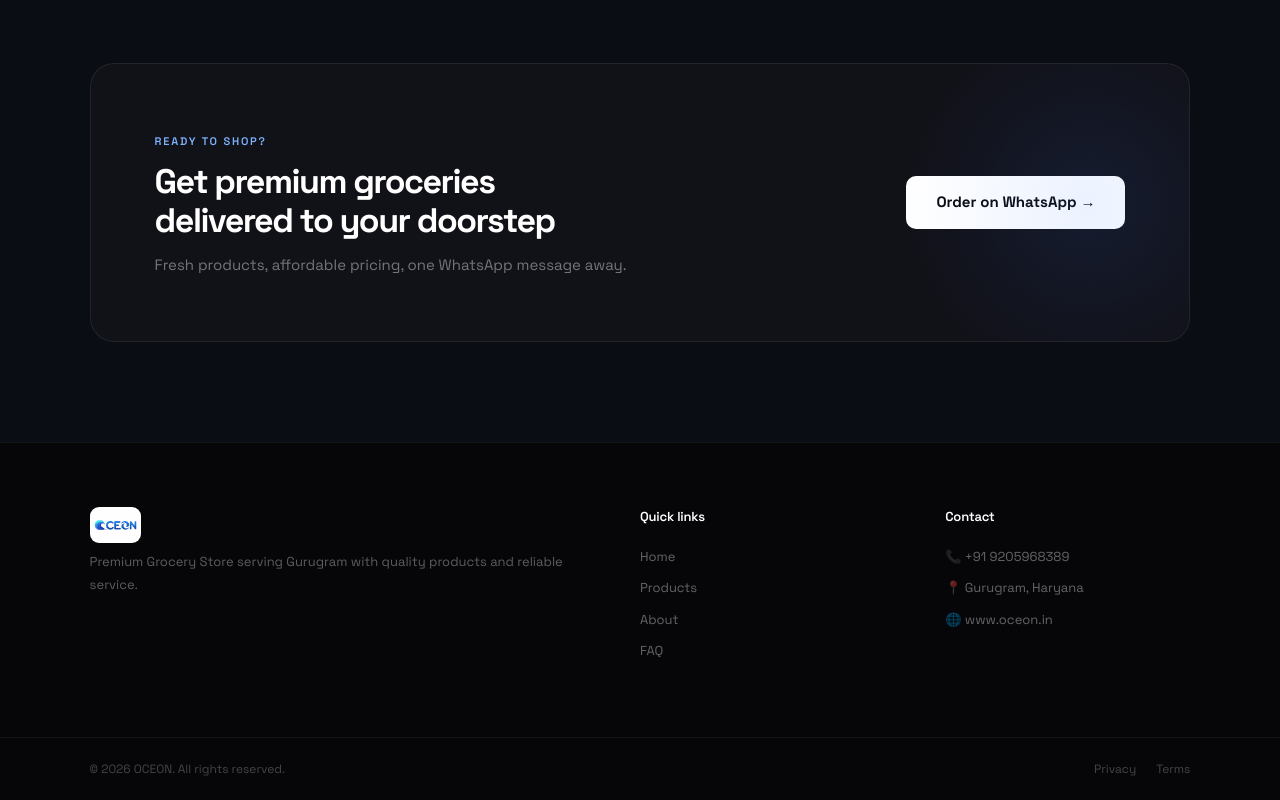
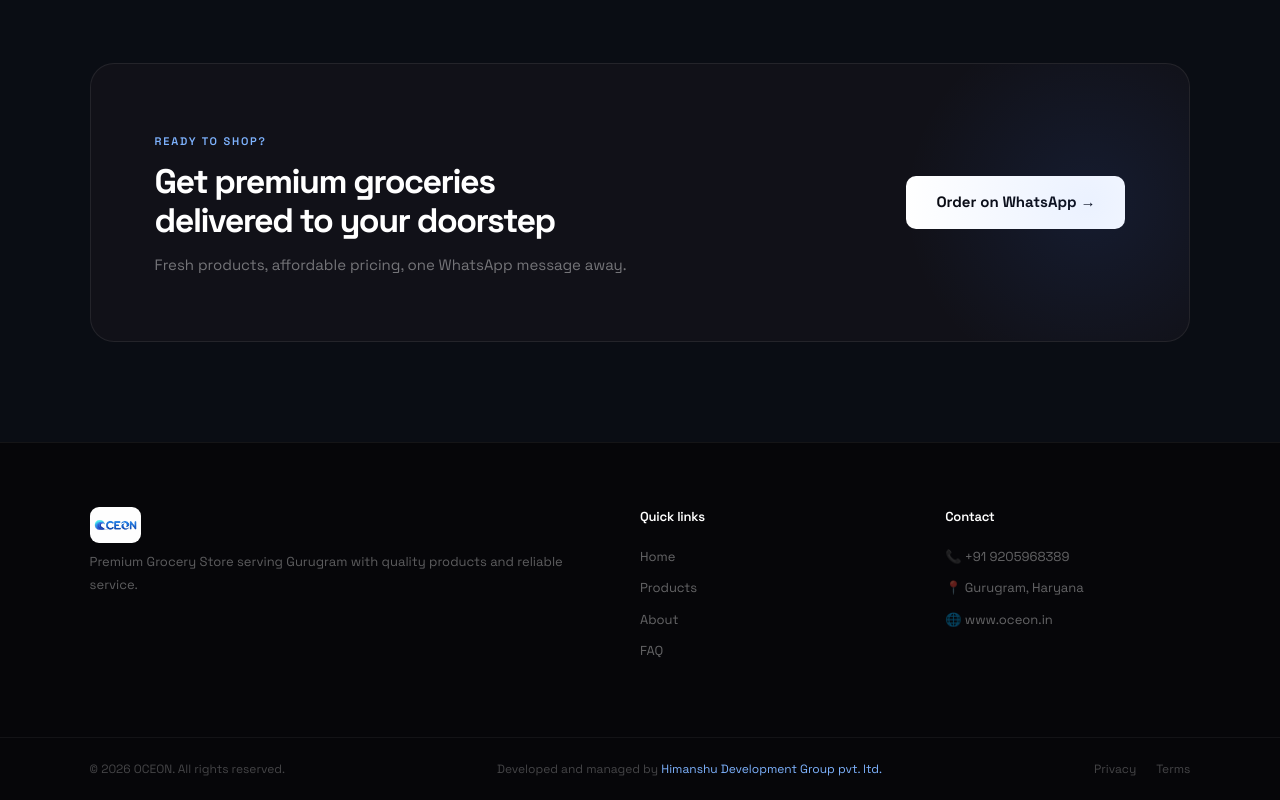
Before and after one commit to himanshu0072/oceon, a React (Create React App) app in the folder frontend/: page / in a window 1280 px wide. Shown: the part 4073-4873 px from the top of the page. Built offline with nearby package versions, Linux system fonts and the light colour scheme; no server answers.

Commit message:
Firm Added

```diff
--- a/frontend/src/pages/Home.js
+++ b/frontend/src/pages/Home.js
@@ -361,6 +361,18 @@
         </div>
         <div className="footerBottom">
           <span>© {new Date().getFullYear()} OCEON. All rights reserved.</span>
+          <span>
+            {" "}
+            Developed and managed by{" "}
+            <a
+              href="https://himanshukaportfolio.vercel.app/"
+              target="_blank"
+              rel="noreferrer"
+              style={{ color: "#7eb3ff" }}
+            >
+              Himanshu Development Group pvt. ltd.
+            </a>
+          </span>
           <div className="footerLinks">
             <a href="#">Privacy</a>
             <a href="#">Terms</a>
```
Also changed, not shown: 1 other file (tests, documents, lock files or other folders).
